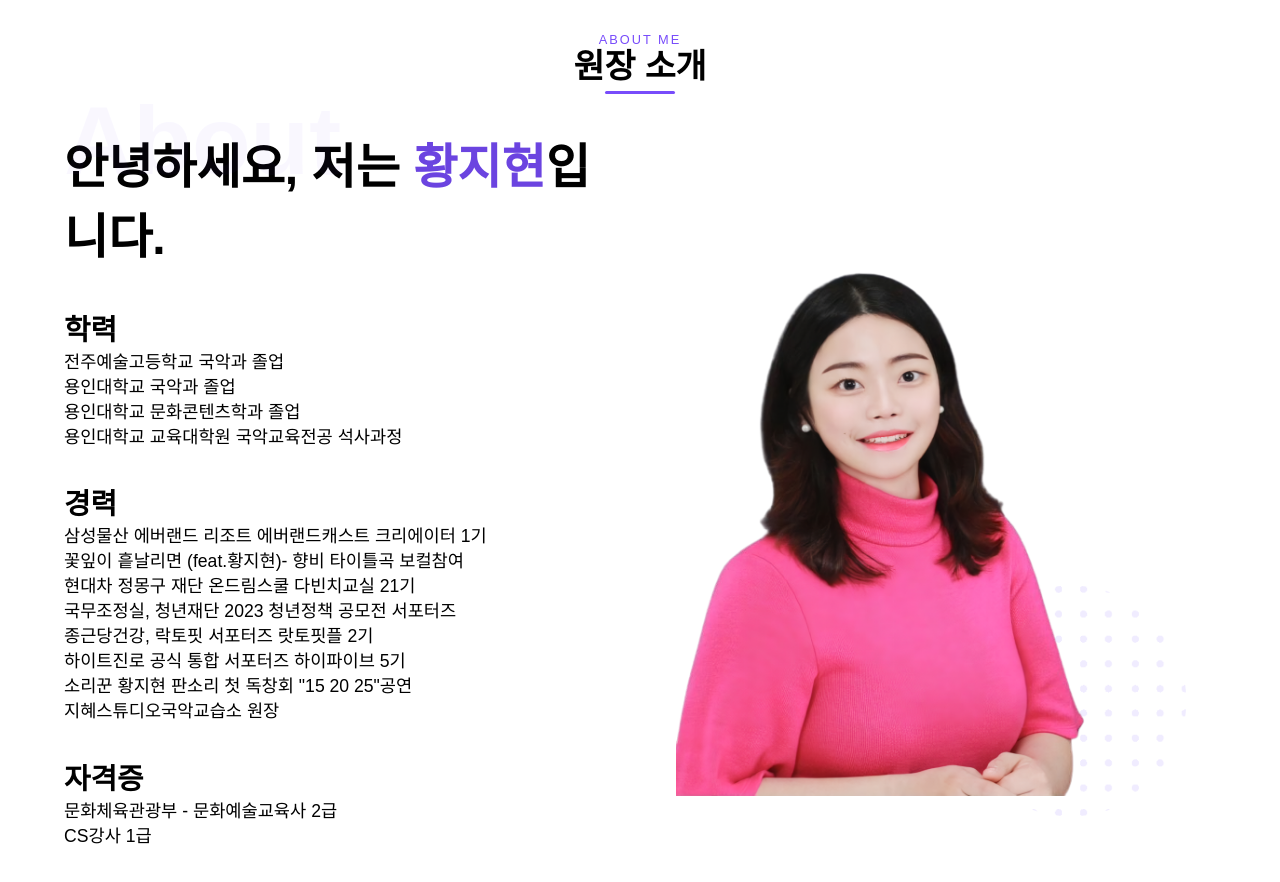
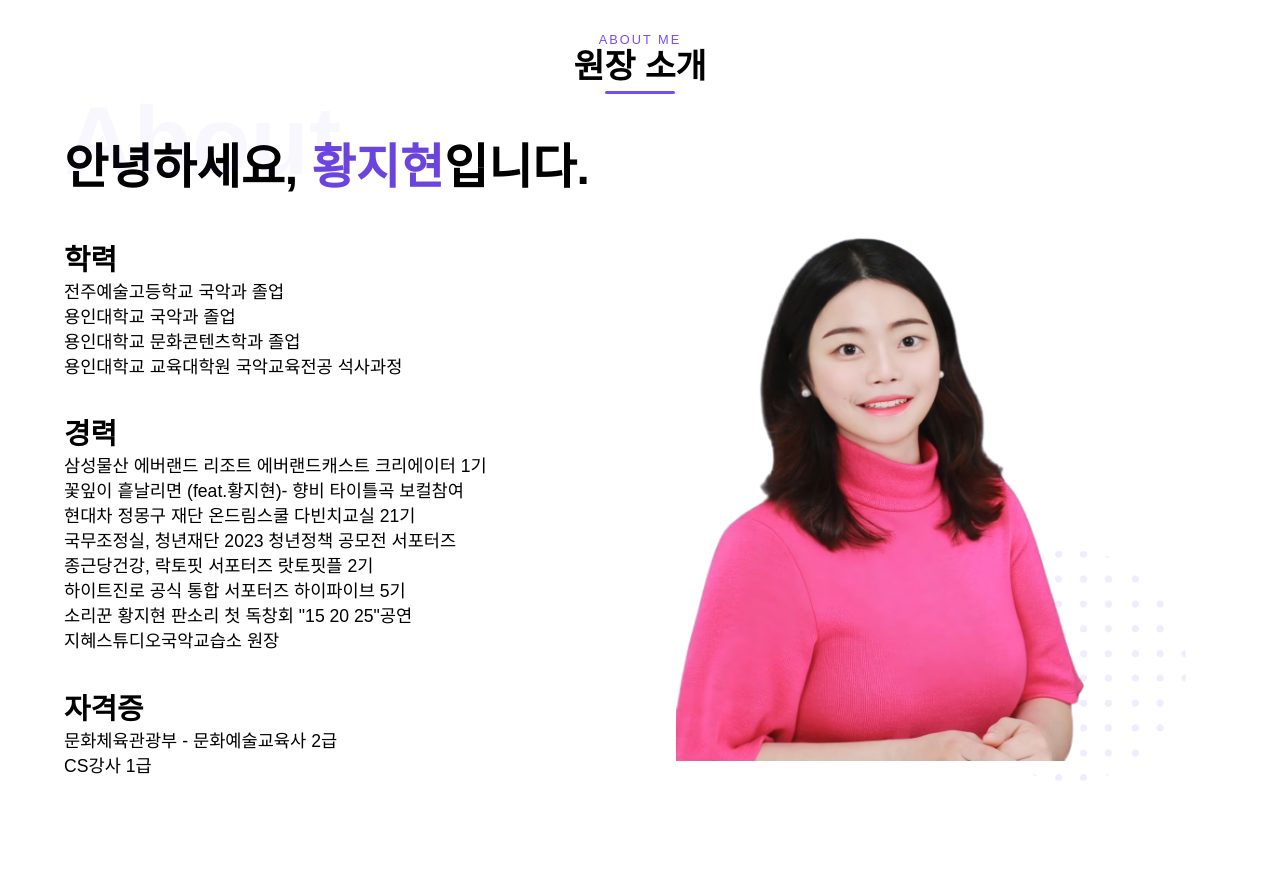
Before and after one commit to eprmaster04/jihyegukak, a plain HTML site: page index.html in a window 1280 px wide. Shown: the part 2760-3642 px from the top of the page. Drawn offline with nearby package versions, Linux system fonts and the light colour scheme; a web font is replaced by a local one.

Commit message:
index.html

```diff
--- a/index.html
+++ b/index.html
@@ -369,7 +369,7 @@
 
           <div class="section-body grid-2">
             <div class="column-1">
-              <h2 style="font-size: 300%;">안녕하세요, 저는 <span style="color: #6b44e0;">황지현</span>입니다.</h2>
+              <h2 style="font-size: 300%;">안녕하세요, <span style="color: #6b44e0;">황지현</span>입니다.</h2>
               <p class="text">
                 <div style="padding-bottom: 3%; padding-top: 5%;">
                   <h3 style="font-size: 180%;">학력</h3>
```
